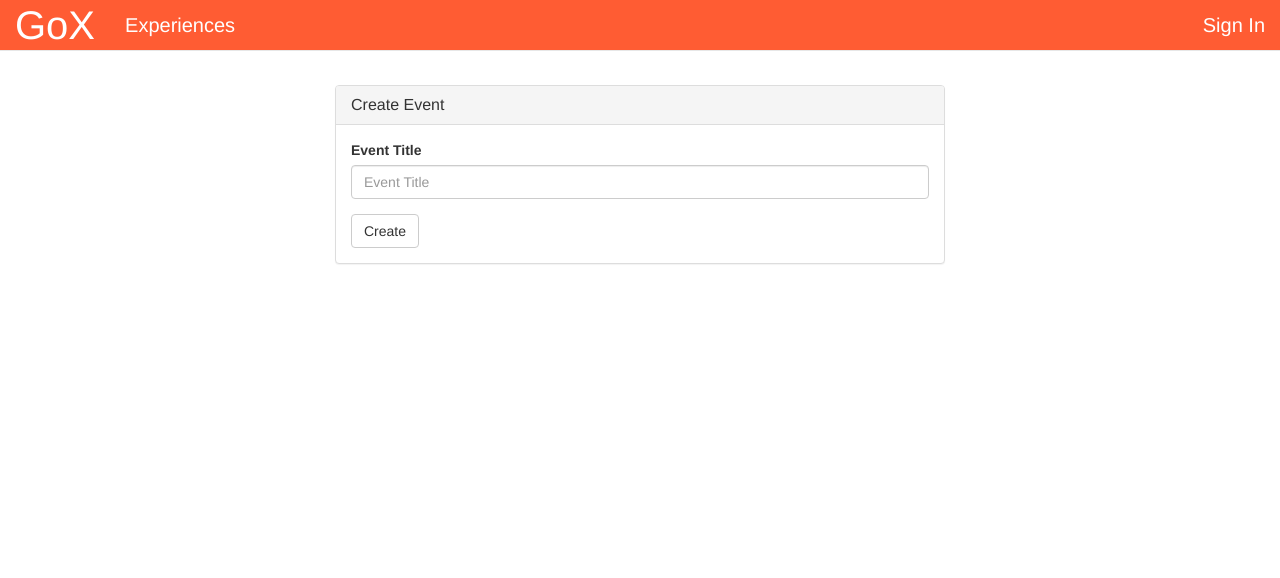
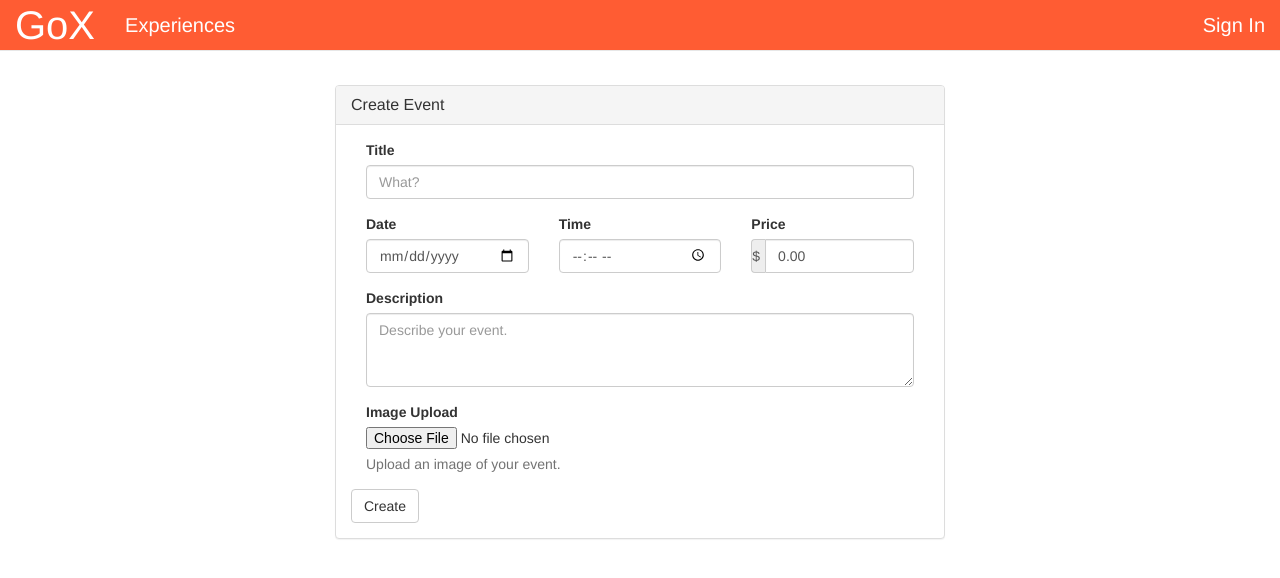
Before and after one commit to jessjass/cs4501-isa-project-final, a Django app: template app/web/pages/templates/create_event.html in a window 1280 px wide. Shown: the top 578 px of the page. Run offline with Django 3.2, Linux system fonts and the light colour scheme; the template is opened without the code that fills it, so the values that code supplies are empty; some libraries are stand-ins or nearby versions.

Commit message:
Finish initial version of Create Event page

```diff
--- a/app/models/services/models.py
+++ b/app/models/services/models.py
@@ -12,7 +12,6 @@ class User(models.Model):
         	return self.firstName + " " + self.lastName
 
 class Event(models.Model):
-
 	datetime = models.DateTimeField()
 	price = models.DecimalField(max_digits=6, decimal_places=2)
 	title = models.CharField(max_length=200)
--- a/app/web/pages/templates/create_event.html
+++ b/app/web/pages/templates/create_event.html
@@ -37,10 +37,53 @@
             </div>
             <div class="panel-body">
             <form>
-              <div class="form-group">
-                <label for="inputEventTitle">Event Title</label>
-                <input type="email" class="form-control" id="inputEventTitle" placeholder="Event Title">
+
+              <div class="col-md-12">
+                <div class="form-group">
+                  <label for="inputEventTitle">Title</label>
+                  <input type="text" class="form-control" id="inputEventTitle" placeholder="What?">
+                </div>
               </div>
+
+              <div class="col-md-4">
+                <div class="form-group">
+                  <label for="inputEventDate">Date</label>
+                  <input type="date" class="form-control" id="inputEventDate">
+                </div>
+              </div>
+
+              <div class="col-md-4">
+                <div class="form-group">
+                  <label for="inputEventTime">Time</label>
+                  <input type="time" class="form-control" id="inputEventTime">
+                </div>
+              </div>
+
+              <div class="col-md-4">
+                <div class="form-group">
+                  <label for="inputEventPrice">Price</label>
+                  <div class="input-group">
+                  <span class="input-group-addon" style="padding:0px 5px 0px 0px">$</span>
+                  <input onkeypress="return event.charCode >= 48 && event.charCode <= 57" step='0.01' value='0.00' placeholder='0.00'  class="form-control" id="inputEventPrice"/>
+                  </div>
+                </div>
+              </div>
+
+              <div class="col-md-12">
+                <div class="form-group">
+                  <label for="inputEventDescription">Description</label>
+                  <textarea class="form-control" id="inputEventDescription" placeholder="Describe your event." rows="3"></textarea>
+                </div>
+              </div>
+
+              <div class="col-md-12">
+                <div class="form-group">
+                  <label for="exampleInputFileImage">Image Upload</label>
+                  <input type="file" id="exampleInputFileImage">
+                  <p class="help-block">Upload an image of your event.</p>
+                </div>
+              </div>
+
               <button type="submit" class="btn btn-default">Create</button>
             </form>
             </div>
--- a/app/web/pages/templates/sign_in.html
+++ b/app/web/pages/templates/sign_in.html
@@ -36,7 +36,6 @@
               <h3 class="panel-title">Sign In</h3>
             </div>
             <div class="panel-body">
-            <p>Your next experience awaits...</p>
             <form>
               <div class="form-group">
                 <label for="inputEmail">Email address</label>
```
